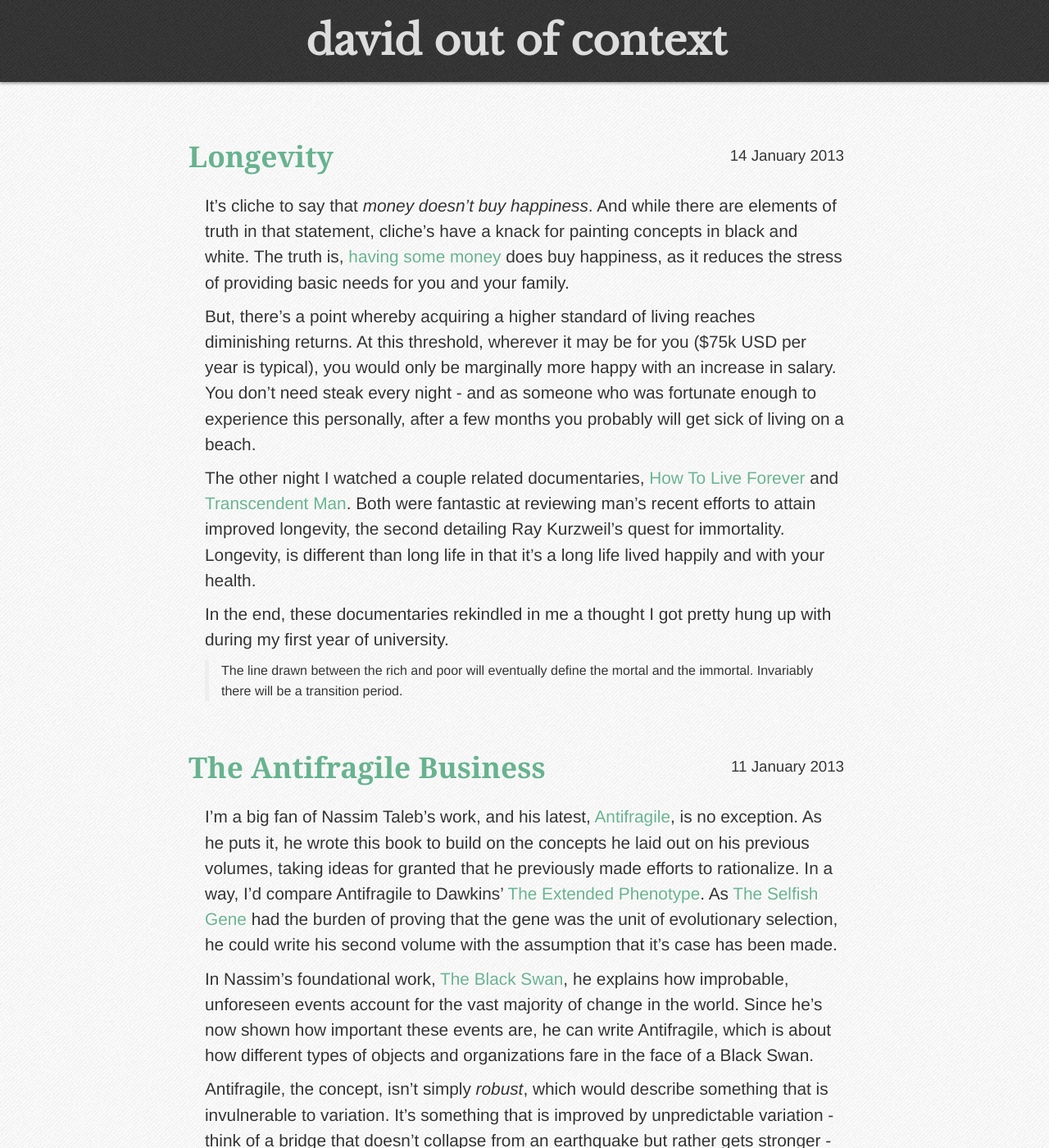
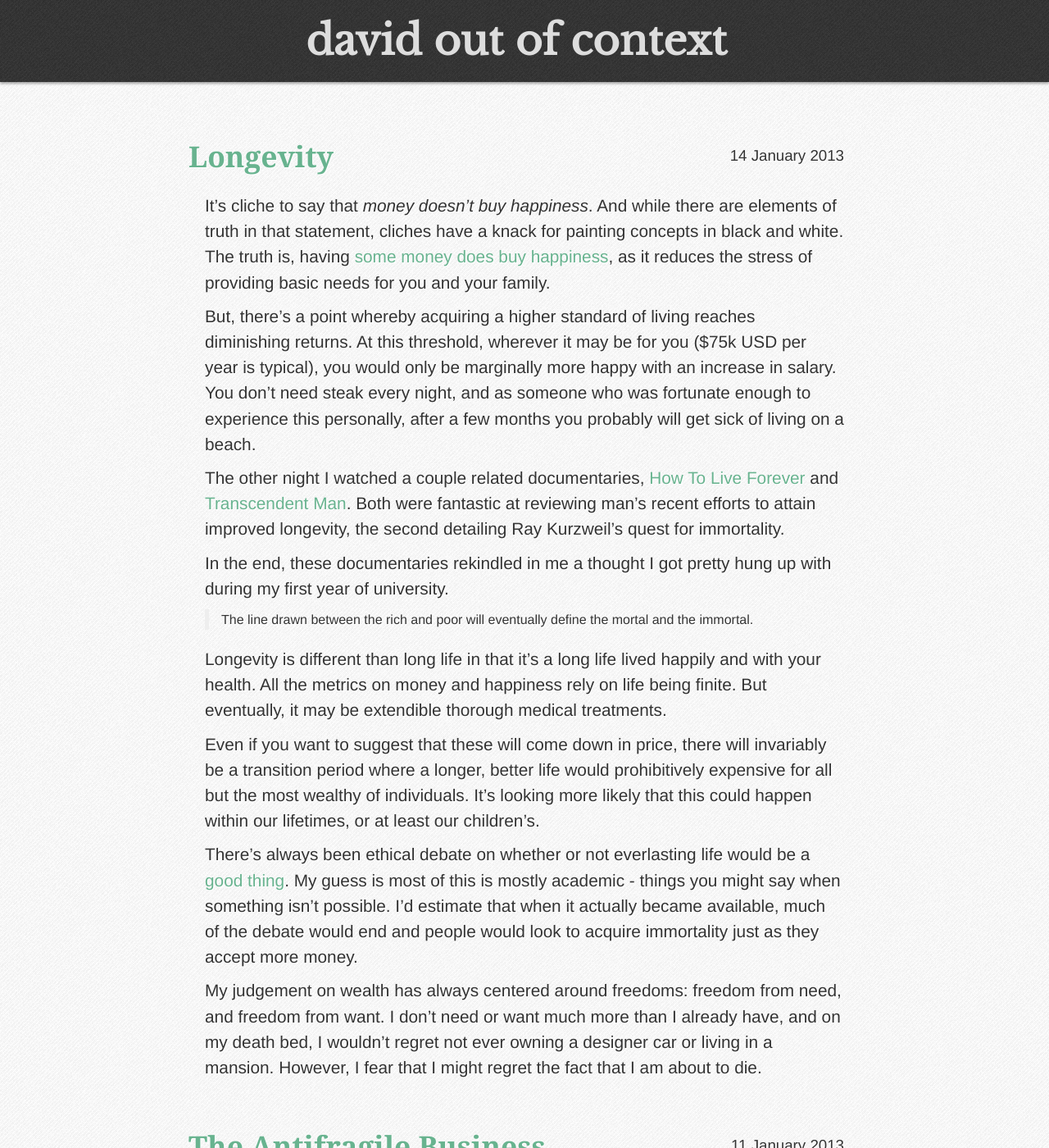
Before and after one commit to davidkuchar/davidkuchar.github.com, a Jekyll site: the page built from index.html, in a window 1280 px wide and 1400 px high. Shown: the whole window at 82% size. Built offline with Jekyll 4.4.1, drawn with Linux system fonts in a browser that asks for light colours; Markdown is read by kramdown in place of the engine named in the settings; the list of posts is cut into pages by our own code.

Commit message:
longevity post is done

```diff
--- a/_posts/2013-01-14-longevity.md
+++ b/_posts/2013-01-14-longevity.md
@@ -7,16 +7,26 @@ tags: [documentaries, money, longevity, immortality]
 publish: true
 ---
 
-It's cliche to say that *money doesn't buy happiness*. And while  there are elements of truth in that statement, cliche's have a knack for painting concepts in black and white. The truth is, [having some money][3] does buy happiness, as it reduces the stress of providing basic needs for you and your family.
+It's cliche to say that *money doesn't buy happiness*. And while  there are elements of truth in that statement, cliches have a knack for painting concepts in black and white. The truth is, having [some money does buy happiness][3], as it reduces the stress of providing basic needs for you and your family.
 
-But, there's a point whereby acquiring a higher standard of living reaches diminishing returns. At this threshold, wherever it may be for you ($75k USD per year is typical), you would only be marginally more happy with an increase in salary. You don't need steak every night - and as someone who was fortunate enough to experience this personally, after a few months you probably will get sick of living on a beach.
+But, there's a point whereby acquiring a higher standard of living reaches diminishing returns. At this threshold, wherever it may be for you ($75k USD per year is typical), you would only be marginally more happy with an increase in salary. You don't need steak every night, and as someone who was fortunate enough to experience this personally, after a few months you probably will get sick of living on a beach.
 
-The other night I watched a couple related documentaries, [How To Live Forever][1] and [Transcendent Man][2]. Both were fantastic at reviewing man's recent efforts to attain improved longevity, the second detailing Ray Kurzweil's quest for immortality. Longevity, is different than long life in that it's a long life lived happily and with your health.
+The other night I watched a couple related documentaries, [How To Live Forever][1] and [Transcendent Man][2]. Both were fantastic at reviewing man's recent efforts to attain improved longevity, the second detailing Ray Kurzweil's quest for immortality.
 
 In the end, these documentaries rekindled in me a thought I got pretty hung up with during my first year of university.
+
 > The line drawn between the rich and poor will eventually define the mortal and the immortal.
-Invariably there will be a transition period.
+
+Longevity is different than long life in that it's a long life lived happily and with your health. All the metrics on money and happiness rely on life being finite. But eventually, it may be extendible thorough medical treatments.
+
+Even if you want to suggest that these will come down in price, there will invariably be a transition period where a longer, better life would prohibitively expensive for all but the most wealthy of individuals. It's looking more likely that this could happen within our lifetimes, or at least our children's.
+
+There's always been ethical debate on whether or not everlasting life would be a [good][4] [thing][5]. My guess is most of this is mostly academic - things you might say when something isn't possible. I'd estimate that when it actually became available, much of the debate would end and people would look to acquire immortality just as they accept more money.
+
+My judgement on wealth has always centered around freedoms: freedom from need, and freedom from want. I don't need or want much more than I already have, and on my death bed, I wouldn't regret not ever owning a designer car or living in a mansion. However, I fear that I might regret the fact that I am about to die.
 
 [1]: http://amzn.to/TWq64M
 [2]: http://amzn.to/XzkJZ3
 [3]: http://www.time.com/time/magazine/article/0,9171,2019628,00.html
+[4]: http://www.bbc.co.uk/news/magazine-19004818
+[5]: http://reason.com/archives/2012/05/29/do-you-want-to-live-forever
```
